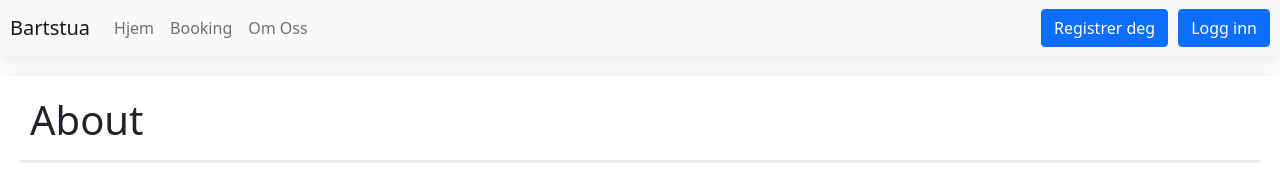
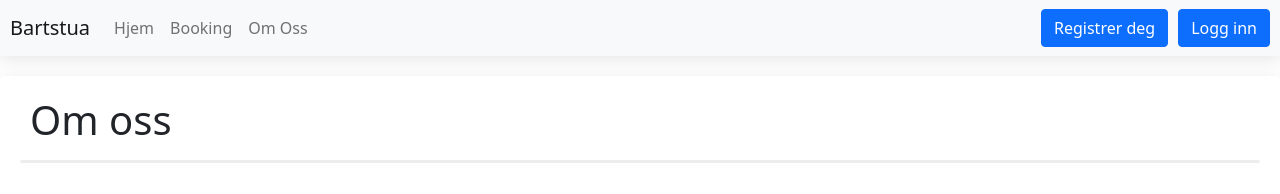
Before and after one commit to Garasje-folka/bartstua, a React (Create React App) app: page /about in a window 1280 px wide. Shown: the top 194 px of the page. Built offline with nearby package versions, Linux system fonts and the light colour scheme; no server answers; what react-router-guards would draw is missing.

Commit message:
Small cleanup

```diff
--- a/src/pages/about.tsx
+++ b/src/pages/about.tsx
@@ -3,7 +3,7 @@ import { CardContainer, CardHeader } from "../components/card";
 const About = () => {
   return (
     <CardContainer>
-      <CardHeader title="About" />
+      <CardHeader title="Om oss" />
     </CardContainer>
   );
 };
--- a/src/pages/login.tsx
+++ b/src/pages/login.tsx
@@ -44,7 +44,7 @@ const Login = () => {
   return (
     <>
       <CardContainer>
-        <CardHeader title="Logg in" />
+        <CardHeader title="Logg inn" />
         <FormContainer onSubmit={handleSubmit}>
           <InputField
             type="email"
--- a/src/pages/verify.tsx
+++ b/src/pages/verify.tsx
@@ -28,8 +28,7 @@ const Verify = () => {
   return (
     <>
       <CardContainer>
-        <CardHeader title="Hjem" />
-        <h2> Du må verifisere e-posten din</h2>
+        <CardHeader title="Du må verifisere e-posten din" />
         <Button onClick={sendVerification}>
           {retry ? "Prøv å sende på nytt" : "Send verifikasjons e-post"}
         </Button>
```
